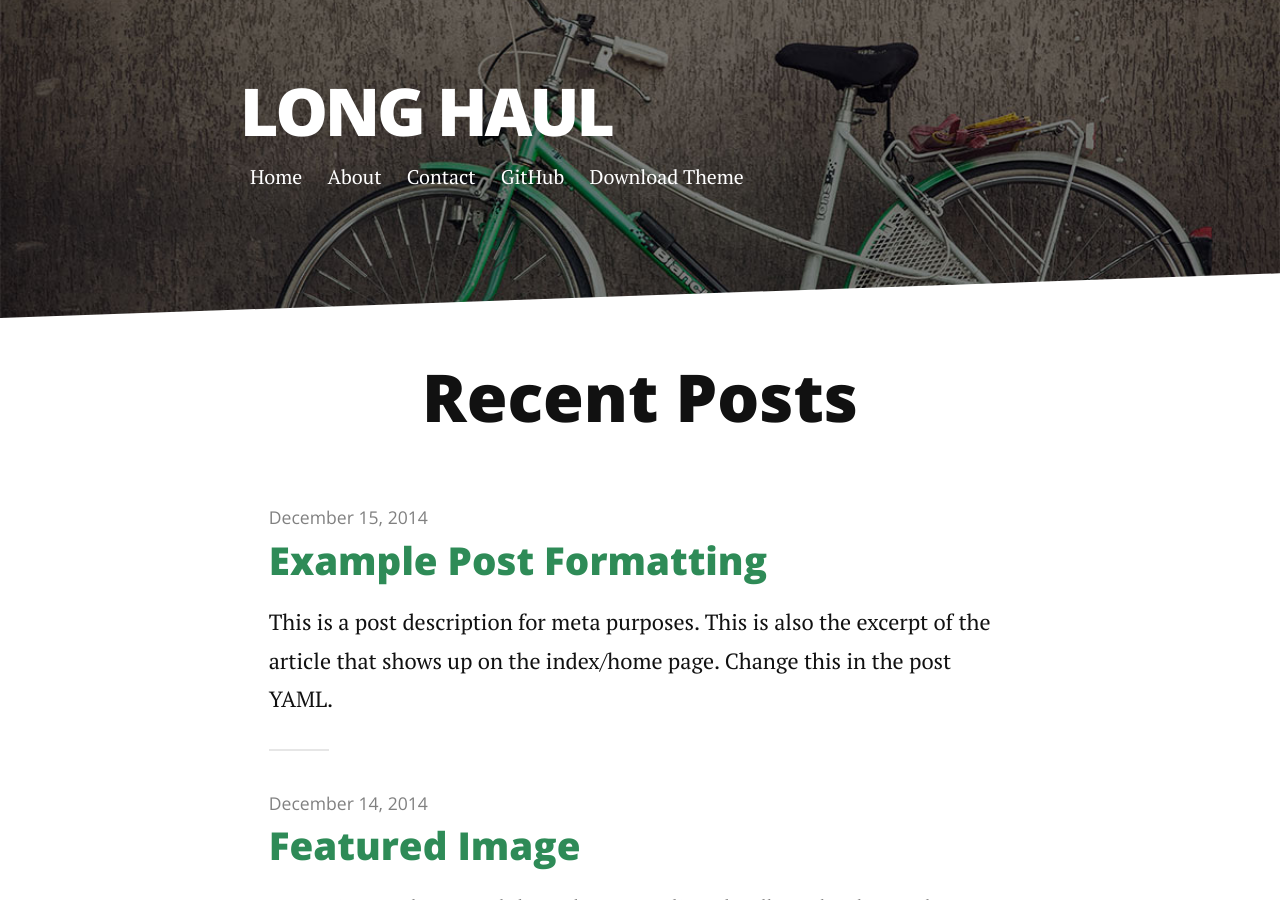
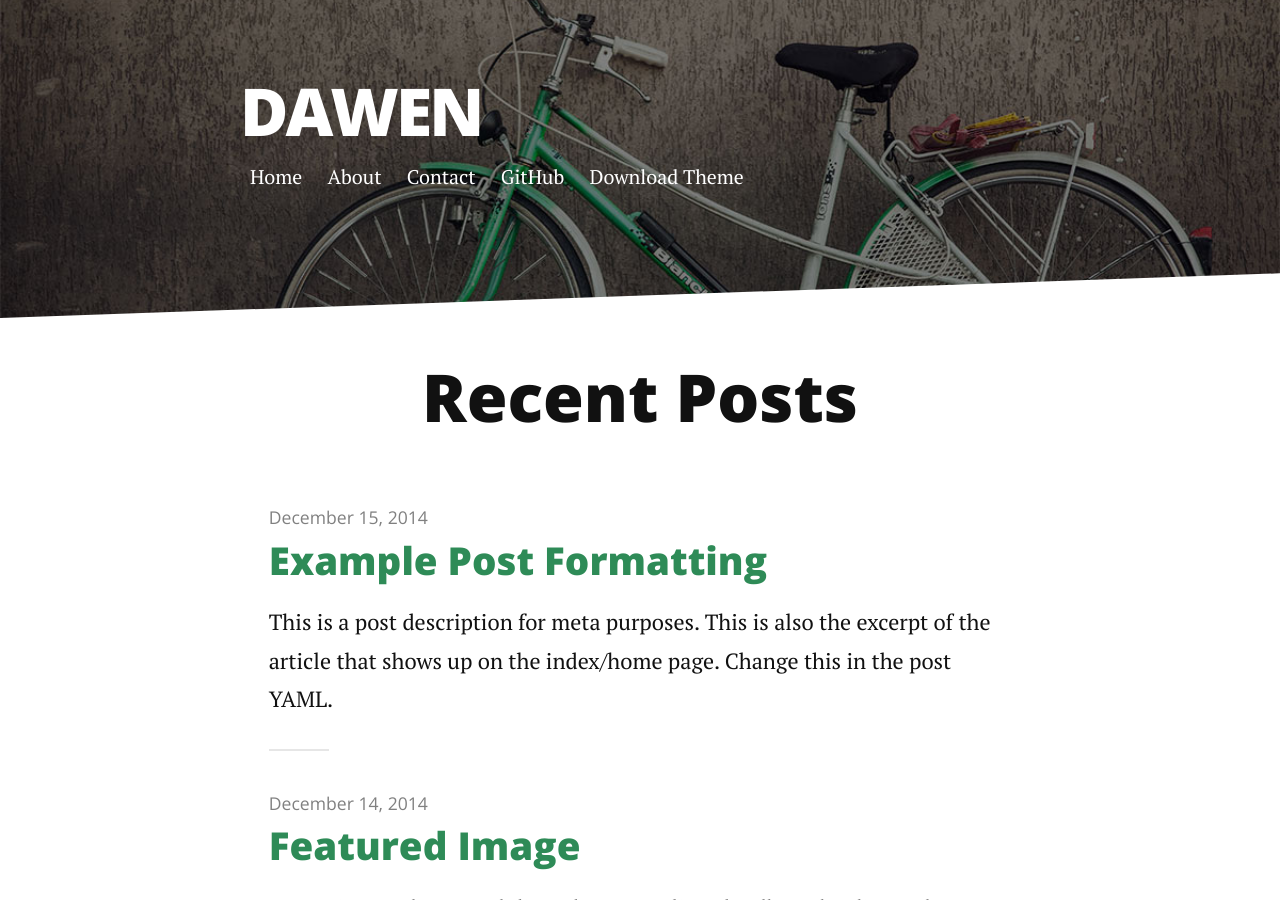
Before and after one commit to Daowen-huo/Dawen.github.io, a Jekyll site: the page built from index.html, in a window 1280 px wide and 900 px high. Built offline with Jekyll 4.4.1, drawn with Linux system fonts in a browser that asks for light colours; nearby versions of some CDN libraries; the list of posts is cut into pages by our own code.

Commit message:
Update _config.yml

```diff
--- a/_config.yml
+++ b/_config.yml
@@ -1,6 +1,5 @@
-title: Long Haul
-description: Long Form Jekyll theme built with SASS / COMPASS / SUSY
-
+title: Dawen
+description: Dawen's place
 url: https://long-haul.netlify.app
 paginate_path: "blog/page:num/"
 permalink: blog/:title/
```
